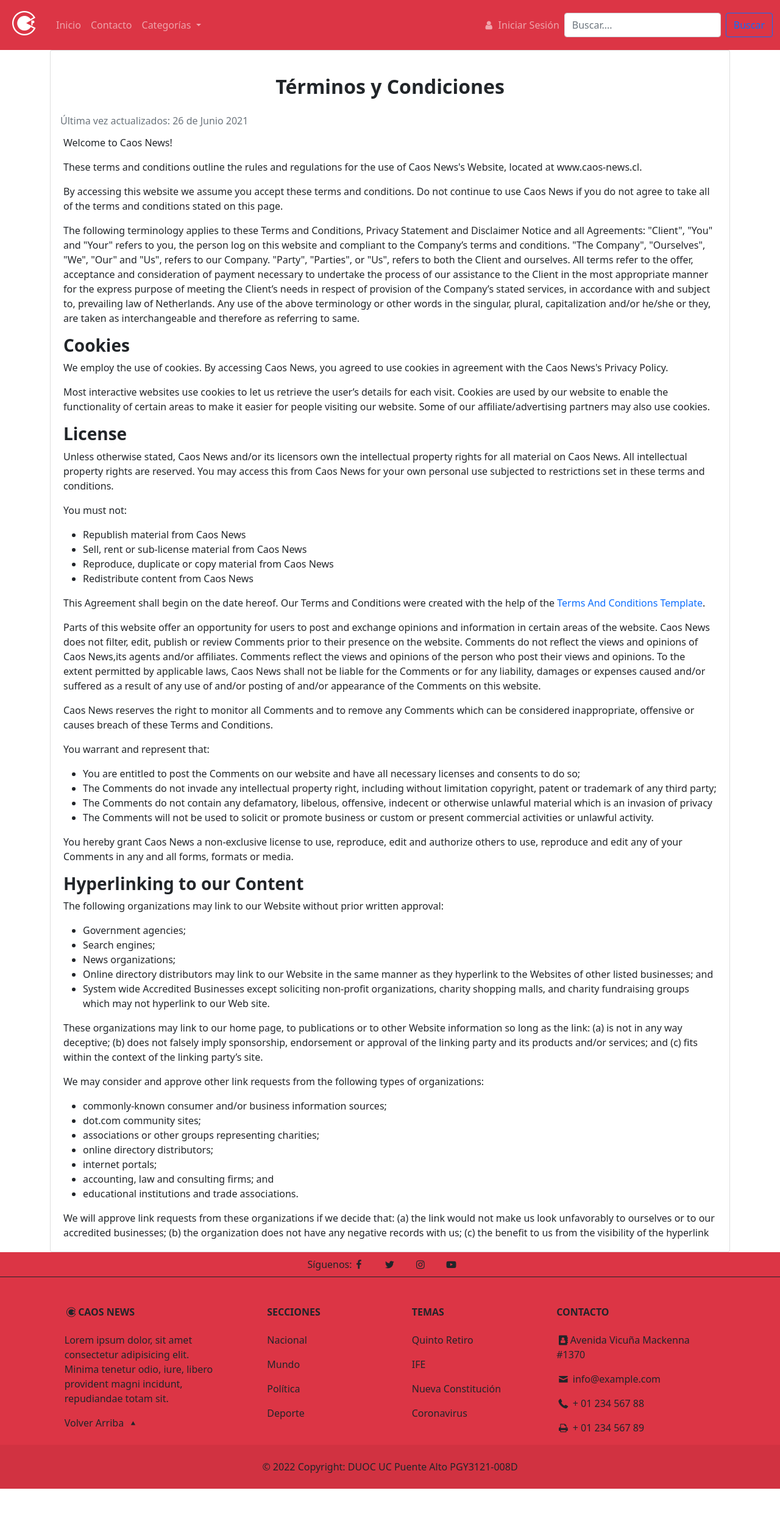
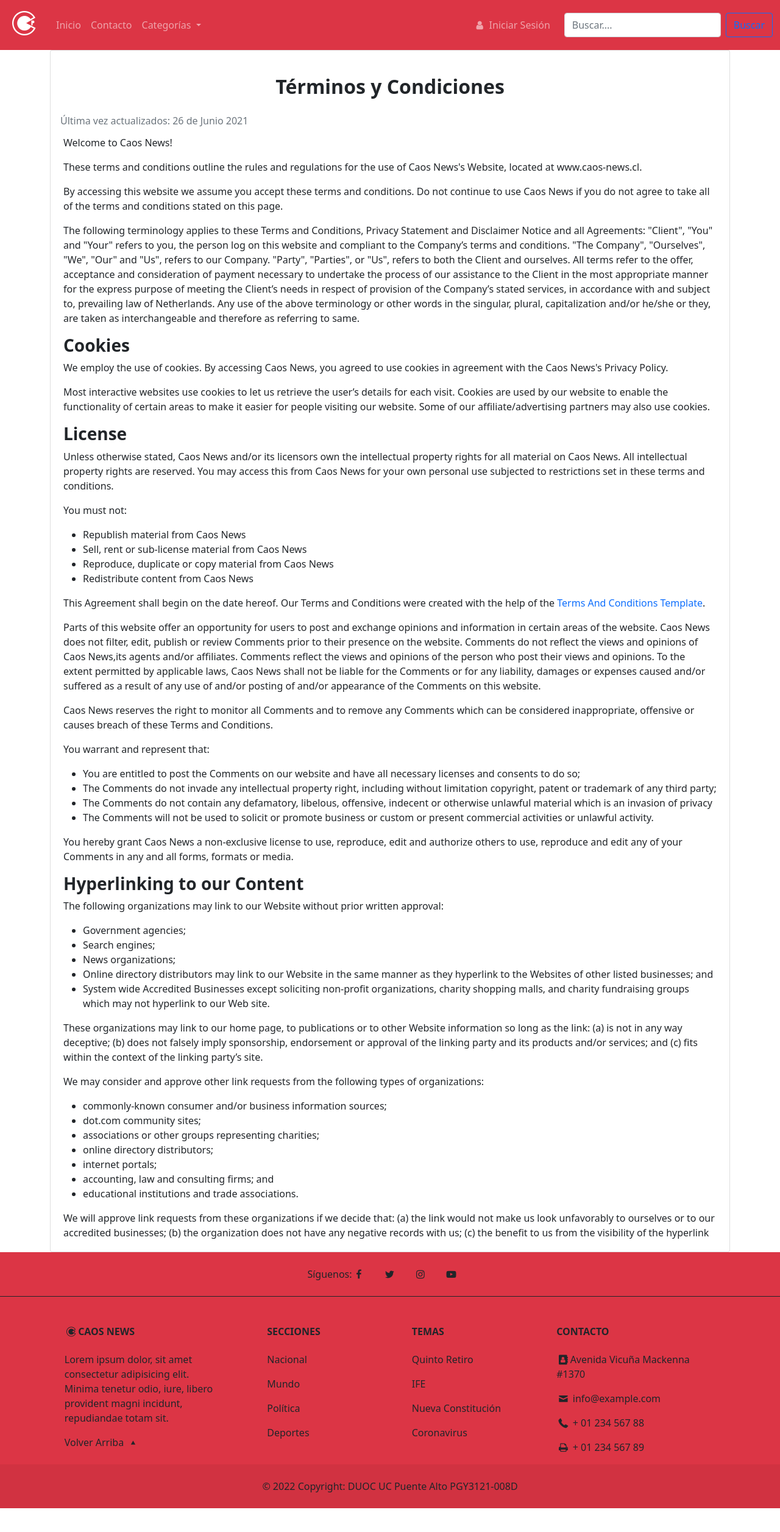
Before and after one commit to cuervolu/PGY3121-008D-Caos-News, a Django app: template CaosNews/webcaosnews/templates/terms.html in a window 1280 px wide. Shown: the top 2513 px of the page at 61% size. Run offline with Django 3.2, Linux system fonts and the light colour scheme; the template is opened without the code that fills it, so the values that code supplies are empty.

Commit message:
se añade formato django

```diff
--- a/CaosNews/webcaosnews/static/css/terms.css
+++ b/CaosNews/webcaosnews/static/css/terms.css
@@ -11,3 +11,11 @@
 a {
     text-decoration: none !important;
 }
+
+#iniciarSesion {
+    margin-right: 15px;
+}
+
+body{
+    font-family: "Fira Sans", sans-serif;
+}
--- a/CaosNews/webcaosnews/templates/mundo.html
+++ b/CaosNews/webcaosnews/templates/mundo.html
@@ -13,7 +13,7 @@
     <link rel="stylesheet" href="{% static 'css/articulo.css' %}">
     <link href="https://cdn.jsdelivr.net/npm/bootstrap@5.1.3/dist/css/bootstrap.min.css" rel="stylesheet"
         integrity="sha384-1BmE4kWBq78iYhFldvKuhfTAU6auU8tT94WrHftjDbrCEXSU1oBoqyl2QvZ6jIW3" crossorigin="anonymous">
-    <link rel="stylesheet" href="{% static 'css/fontello.css' %}">
+    <link rel="stylesheet" href="{% static '../css/fontello.css' %}">
     <link rel="preconnect" href="https://fonts.googleapis.com">
     <link rel="preconnect" href="https://fonts.gcom" crossorigin>
     <link
@@ -302,6 +302,6 @@
     <script src="https://cdn.jsdelivr.net/npm/bootstrap@5.1.3/dist/js/bootstrap.bundle.min.js"
         integrity="sha384-ka7Sk0Gln4gmtz2MlQnikT1wXgYsOg+OMhuP+IlRH9sENBO0LRn5q+8nbTov4+1p"
         crossorigin="anonymous"></script>
-    <script src="{% static 'js/script.js' %}"></script>
+    <script src="{% static '..js/script.js' %}"></script>
 </body>
 </html>
--- a/CaosNews/webcaosnews/templates/terms.html
+++ b/CaosNews/webcaosnews/templates/terms.html
@@ -1,29 +1,28 @@
+{% load static %}
 <!DOCTYPE html>
 <html lang="es">
-
 <head>
     <meta charset="UTF-8">
     <meta http-equiv="X-UA-Compatible" content="IE=edge">
     <meta name="viewport" content="width=device-width, initial-scale=1.0">
-    <title>Términos y Condiciones- Caos News</title>
+    <title>Términos y Condiciones - Caos News</title>
     <meta charset="UTF-8">
     <meta http-equiv="X-UA-Compatible" content="IE=edge">
     <meta name="viewport" content="width=device-width, initial-scale=1.0">
-    <!-- <link rel="stylesheet" href="../css/style.css"> -->
-    <link rel="stylesheet" href="../css/terms.css">
+    <link rel="stylesheet" href="{% static 'css/terms.css' %}">
     <link href="https://cdn.jsdelivr.net/npm/bootstrap@5.1.3/dist/css/bootstrap.min.css" rel="stylesheet"
         integrity="sha384-1BmE4kWBq78iYhFldvKuhfTAU6auU8tT94WrHftjDbrCEXSU1oBoqyl2QvZ6jIW3" crossorigin="anonymous">
-    <link rel="stylesheet" href="../css/fontello.css">
+    <link rel="stylesheet" href="{% static 'css/fontello.css' %}">
     <link rel="preconnect" href="https://fonts.googleapis.com">
-    <link rel="preconnect" href="https://fonts.gstatic.com" crossorigin>
+    <link rel="preconnect" href="https://fonts.gcom" crossorigin>
     <link
         href="https://fonts.googleapis.com/css2?family=Fira+Sans:ital,wght@0,100;0,200;0,300;0,400;0,500;0,600;0,700;0,800;0,900;1,100;1,200;1,300;1,400;1,500;1,600;1,700;1,800;1,900&display=swap"
         rel="stylesheet">
-    <link rel="apple-touch-icon" sizes="180x180" href="../img/favicon/apple-touch-icon.png">
-    <link rel="icon" type="image/png" sizes="32x32" href="../img/favicon/favicon-32x32.png">
-    <link rel="icon" type="image/png" sizes="16x16" href="../img/favicon/favicon-16x16.png">
-    <link rel="manifest" href="../img/favicon/site.webmanifest">
-    <link rel="mask-icon" href="../img/favicon/safari-pinned-tab.svg" color="#5bbad5">
+    <link rel="apple-touch-icon" sizes="180x180" href="{% static '../favicon/apple-touch-icon.png' %}">
+    <link rel="icon" type="image/png" sizes="32x32" href="{% static '../favicon/favicon-32x32.png'}">
+    <link rel="icon" type="image/png" sizes="16x16" href="{% static '../favicon/favicon-16x16.png' %}">
+    <link rel="manifest" href="{% static '../favicon/site.webmanifest' %}">
+    <link rel="mask-icon" href="{% static '../favicon/safari-pinned-tab.svg' %}" color="#5bbad5">
     <meta name="msapplication-TileColor" content="#da532c">
     <meta name="theme-color" content="#ffffff">
 </head>
@@ -42,10 +41,10 @@
             <div class="collapse navbar-collapse" id="navbarNavDropdown">
                 <ul class="navbar-nav">
                     <li class="nav-item">
-                        <a class="nav-link" aria-current="page" href="../index.html">Inicio</a>
+                        <a class="nav-link" aria-current="page" href="{% url 'indx' %}">Inicio</a>
                     </li>
                     <li class="nav-item">
-                        <a class="nav-link" href="../web/contacto.html">Contacto</a>
+                        <a class="nav-link" href="{% url 'cont' %}">Contacto</a>
                     </li>
                     <li class="nav-item dropdown">
                         <a class="nav-link dropdown-toggle" href="#" id="navbarDropdownMenuLink" role="button"
@@ -53,10 +52,10 @@
                             Categorías
                         </a>
                         <ul class="dropdown-menu" aria-labelledby="navbarDropdownMenuLink">
-                            <li><a class="dropdown-item" href="nacional.html">Nacional</a></li>
-                            <li><a class="dropdown-item" href="mundo.html">Mundo</a></li>
-                            <li><a class="dropdown-item" href="deportes.html">Deportes</a></li>
-                            <li><a class="dropdown-item" href="Politica.html">Política</a></li>
+                            <li><a class="dropdown-item" href="{% url 'nac' %}">Nacional</a></li>
+                            <li><a class="dropdown-item" href="{% url 'mun' %}">Mundo</a></li>
+                            <li><a class="dropdown-item" href="{% url 'dep' %}">Deportes</a></li>
+                            <li><a class="dropdown-item" href="{% url 'pol' %}">Política</a></li>
                         </ul>
                     </li>
                 </ul>
@@ -64,7 +63,7 @@
             <div class="collapse navbar-collapse justify-content-end" id="navbarNavDropdown">
                 <ul class="navbar-nav">
                     <li class="nav-item">
-                        <a class="nav-link" id="iniciarSesion" href="login.html"><i class="icon-user"></i> Iniciar
+                        <a class="nav-link" id="iniciarSesion" href="{% url 'log' %}"><i class="icon-user"></i> Iniciar
                             Sesión</a>
                     </li>
                     <form class="d-flex">
@@ -351,16 +350,10 @@
             </div>
         </div>
     </div>
-
-
-
-
-
-
     <!-- Footer -->
-    <footer class="text-center text-lg-start text-dark bg-danger">
+    <footer class="text-center text-lg-start text-dark bg-danger mt-auto">
         <!--Social media -->
-        <section class="d-flex justify-content-center justify-content-end p-2 border-bottom border-dark">
+        <section class="d-flex justify-content-center justify-content-end p-4 border-bottom border-dark">
             <div class="me- d-none d-lg-block">
                 <span>Síguenos:</span>
             </div>
@@ -389,7 +382,8 @@
                         </h6>
                         <p>
                             Lorem ipsum dolor, sit amet consectetur adipisicing elit. Minima tenetur odio, iure, libero
-                            provident magni incidunt, repudiandae totam sit.
+                            provident
+                            magni incidunt, repudiandae totam sit.
                         </p>
                         <a href="#top" class="text-reset fs-6 fw-light">Volver Arriba <i class="icon-up-dir"></i></a>
                     </div>
@@ -399,16 +393,16 @@
                             Secciones
                         </h6>
                         <p>
-                            <a href="#!" class="text-reset">Nacional</a>
+                            <a href="{% url 'nac' %}" class="text-reset">Nacional</a>
                         </p>
                         <p>
-                            <a href="#!" class="text-reset">Mundo</a>
+                            <a href="{% url 'mun' %}" class="text-reset">Mundo</a>
                         </p>
                         <p>
-                            <a href="#!" class="text-reset">Política</a>
+                            <a href="{% url 'pol' %}" class="text-reset">Política</a>
                         </p>
                         <p>
-                            <a href="#!" class="text-reset">Deporte</a>
+                            <a href="{% url 'dep' %}" class="text-reset">Deportes</a>
                         </p>
                     </div>
 
@@ -430,7 +424,6 @@
                             <a href="#!" class="text-reset">Coronavirus</a>
                         </p>
                     </div>
-
                     <div class="col-md-4 col-lg-3 col-xl-3 mx-auto mb-md-0 mb-4">
                         <!-- Contacto -->
                         <h6 class="text-uppercase fw-bold mb-4">
@@ -447,23 +440,16 @@
                 </div>
             </div>
         </section>
-
-
         <!-- Copyright -->
         <div class="text-center p-4" style="background-color: rgba(0, 0, 0, 0.05);">
             &copy 2022 Copyright: DUOC UC Puente Alto PGY3121-008D
         </div>
-
     </footer>
     <!-- Footer -->
-
-
-
-
     <script src="https://cdn.jsdelivr.net/npm/bootstrap@5.1.3/dist/js/bootstrap.bundle.min.js"
         integrity="sha384-ka7Sk0Gln4gmtz2MlQnikT1wXgYsOg+OMhuP+IlRH9sENBO0LRn5q+8nbTov4+1p"
         crossorigin="anonymous"></script>
-    <script src="../js/script.js"></script>
+    <script src="{% static 'js/script.js' %}"></script>
 </body>
 
 </html>
```
Also changed, not shown: CaosNews/webcaosnews/templates/signup.html (+28 -30 lines).
